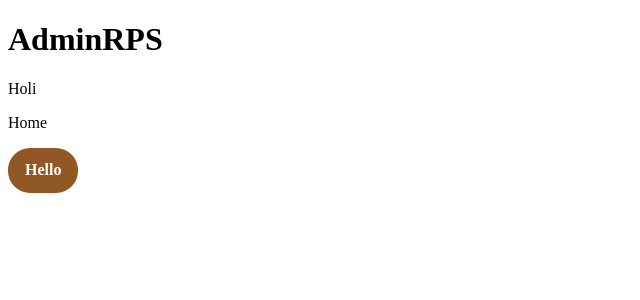
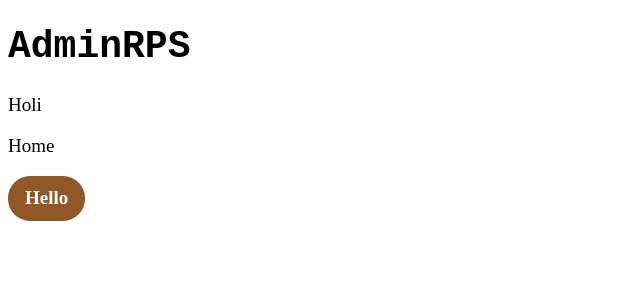
Before and after one commit to sandersuarez/adminrps, a React app: page / in a window 1280 px wide. Shown: the top 300 px of the page, without its empty margins (0-640 px from the left). Built offline with nearby package versions, Linux system fonts and the light colour scheme.

Commit message:
Change the fonts' module to not store classnames but objects

```diff
--- a/src-js/styles/fonts.ts
+++ b/src-js/styles/fonts.ts
@@ -1,38 +1,37 @@
-import { css } from '@emotion/css'
 import breakpoints from './breakpoints'
 
 const fonts = {
-  titleBar: css({
+  titleBar: {
     fontSize: '1.6rem',
     color: '#FFFFFF',
     [breakpoints.tablet]: {
       fontSize: '1.9rem',
     }
-  }),
-  body: css({
+  },
+  body: {
     fontSize: '1.6rem',
     [breakpoints.tablet]: {
       fontSize: '1.9rem',
     }
-  }),
-  title: css({
+  },
+  title: {
     fontSize: '1.8rem',
     [breakpoints.tablet]: {
       fontSize: '2.2rem',
     }
-  }),
-  subtitle: css({
+  },
+  subtitle: {
     fontSize: '1.8rem',
     [breakpoints.tablet]: {
       fontSize: '2rem',
     }
-  }),
-  orderNumber: css({
+  },
+  orderNumber: {
     fontSize: '2.2rem',
     [breakpoints.tablet]: {
       fontSize: '3.2rem',
     }
-  })
+  }
 }
 
 export default fonts
```
